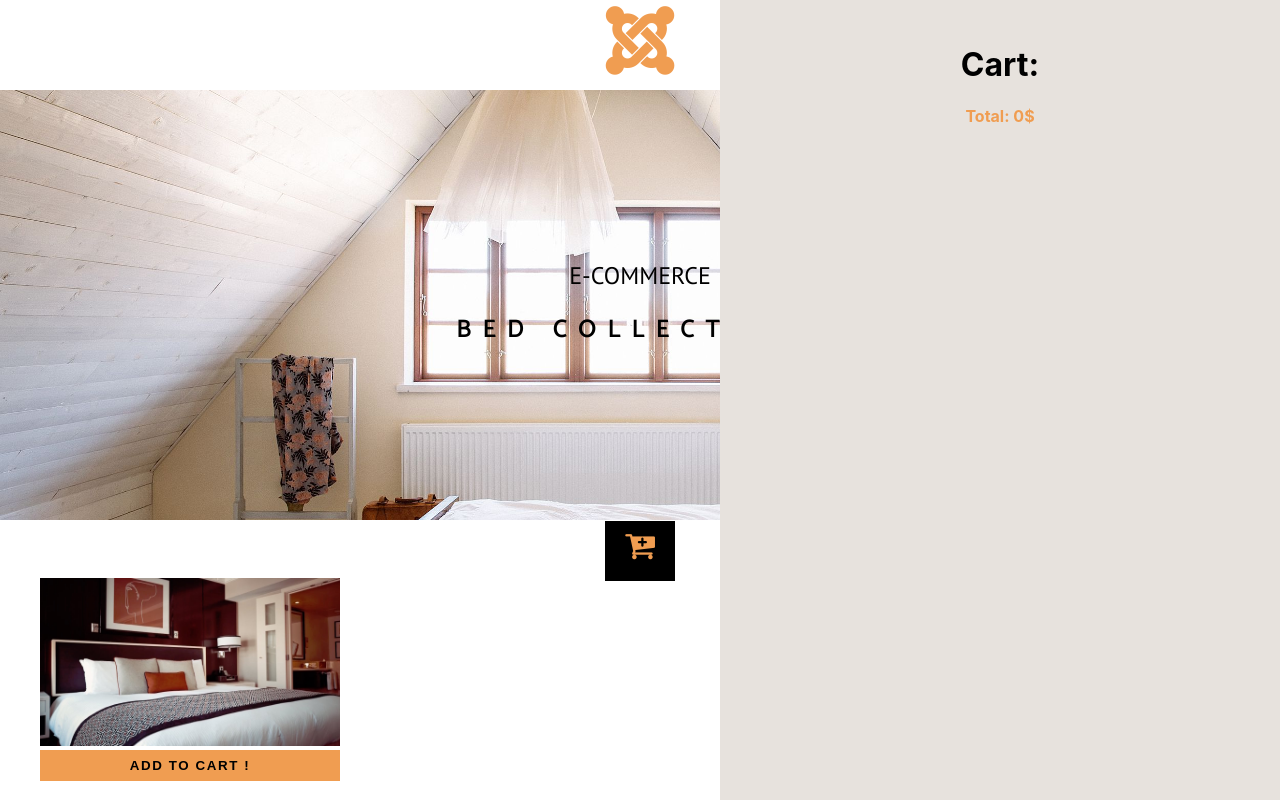
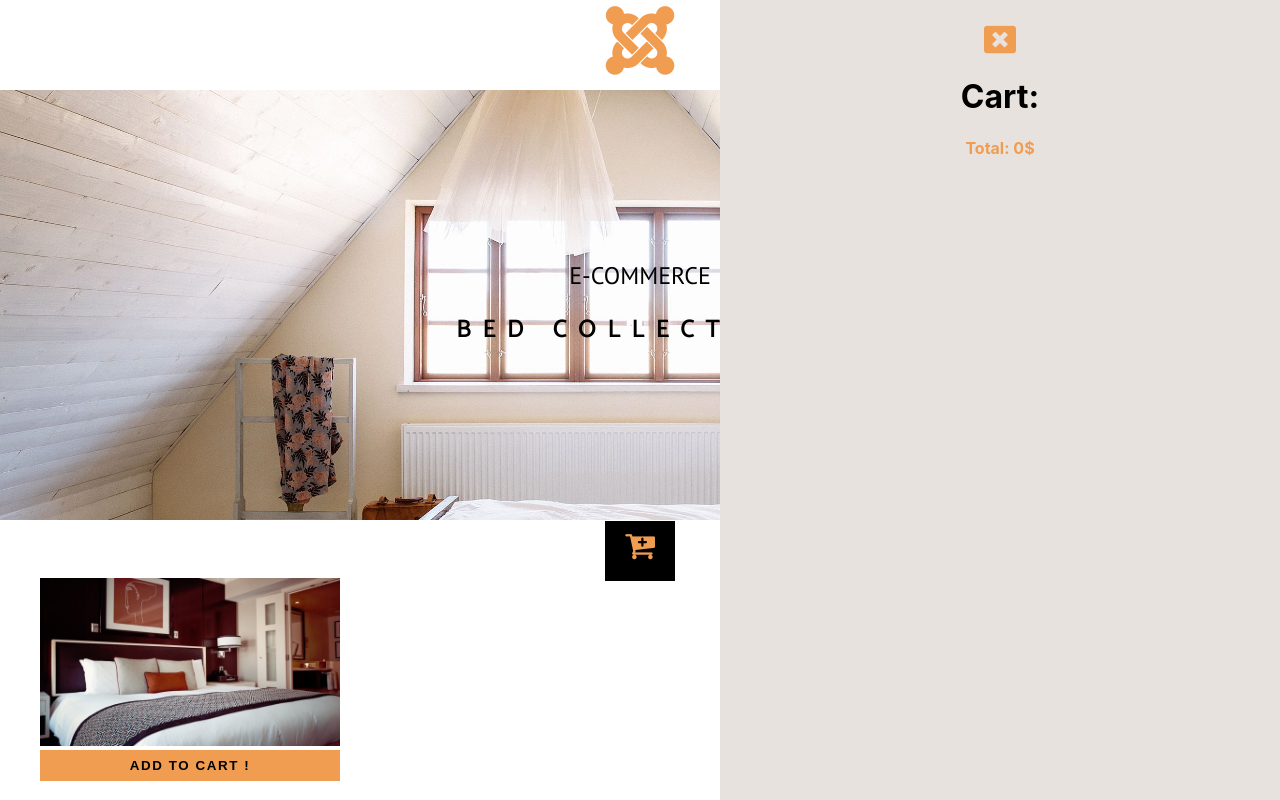
Before and after one commit to AbdelrhmanAmin/E-commerce, a React (Create React App) app: page / in a window 1280 px wide. Both pictures are taken after a click on the link 1181 px from the left and 571 px from the top of the page. Shown: the top 800 px of the page. Built offline with nearby package versions, Linux system fonts and the light colour scheme.

Commit message:
done semi I hope...

```diff
--- a/src/Components/Products/index.js
+++ b/src/Components/Products/index.js
@@ -93,10 +93,12 @@ class index extends Component {
             <ul id={style1}>
             {returned}
                         <div id={style}>
+                        <span onClick={this.toggleCart}><a href='#'><i className="fa fa-window-close fa-2x"></i></a> </span>
                         <h1>Cart:</h1>
                         <h4>Total: {total}$</h4>
                             {
                                 this.state.cart.map((x,index) => { return(
+
                                     <div id='cart-item' key={x.id}>
                                     <span onClick={() => this.onDelete(index)}><a href='#'><i className="fa fa-window-close fa-2x"></i></a> </span>
                                         <ul id='counter'>
```
